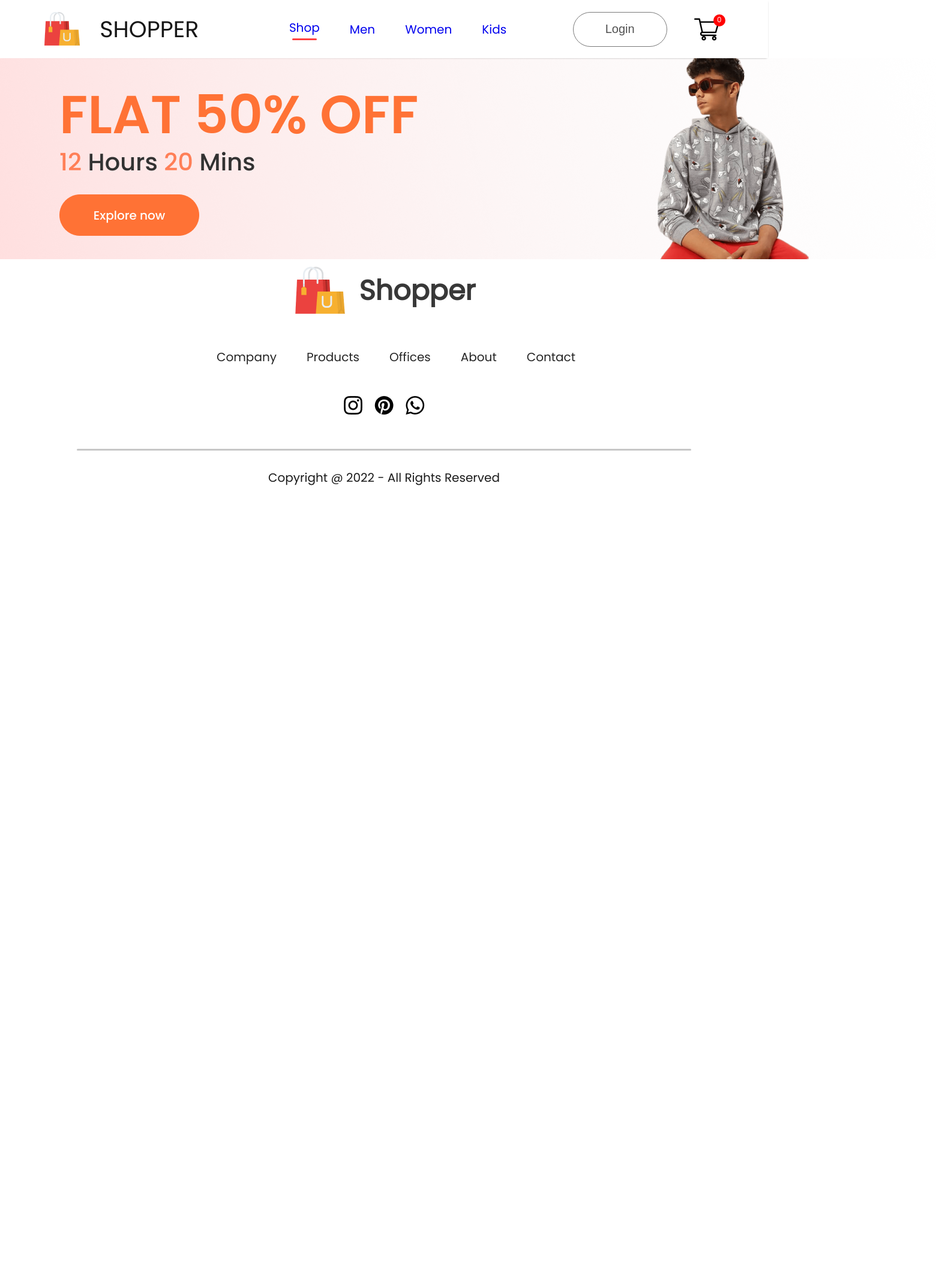
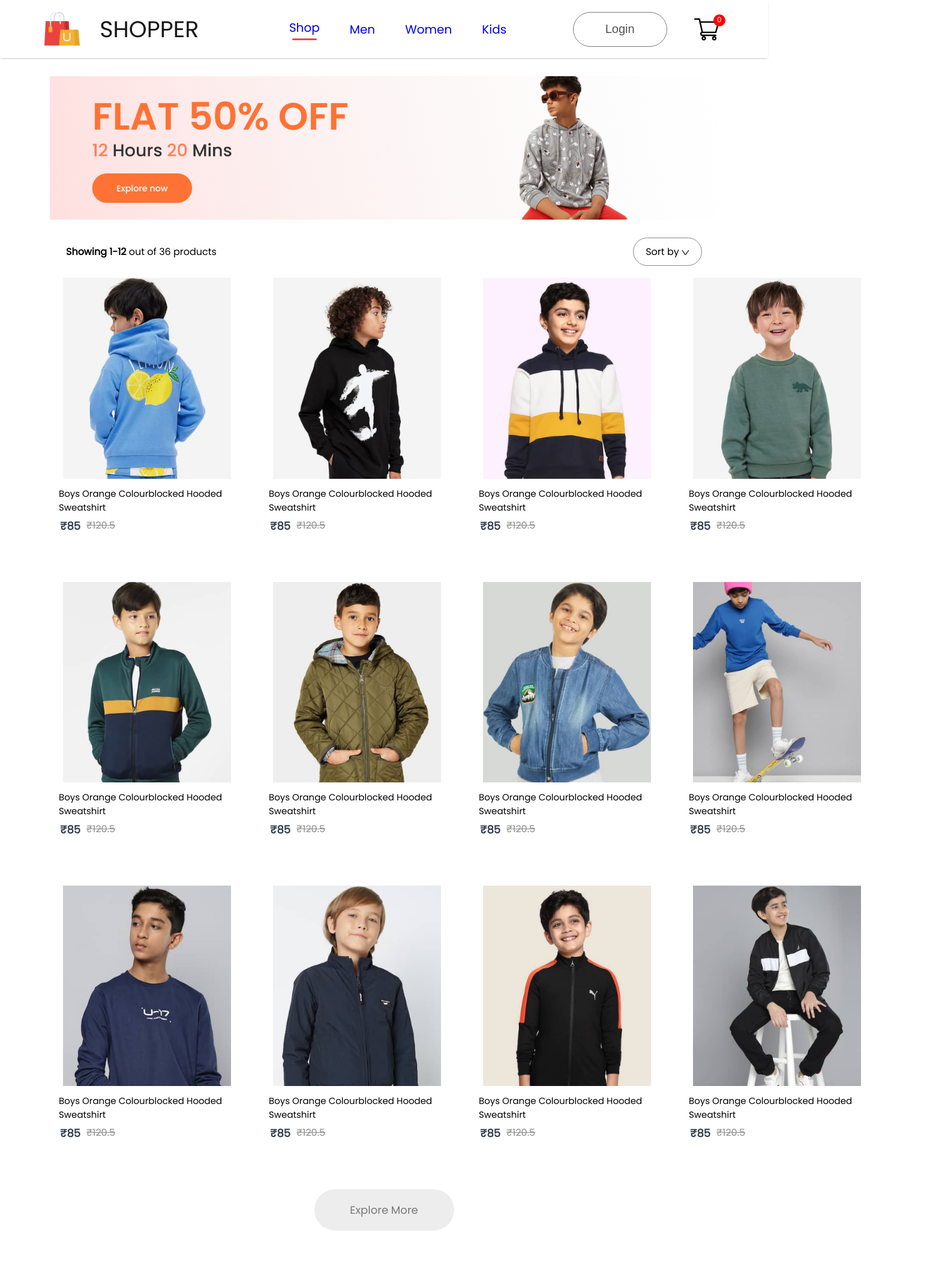
Before and after one commit to DileepChandra9597/E-Commerce-Website, a React (Create React App) app: page /kids in a window 1280 px wide. Shown: the top 2135 px of the page at 60% size, 1560 px wide, since content can reach past the window. Before the commit the page ends 841 px from the top, so only its background shows below. Built offline with nearby package versions, Linux system fonts and the light colour scheme.

Commit message:
feat: added shopcategory pages and made changes in item.css files

```diff
--- a/src/Components/Items/Item.css
+++ b/src/Components/Items/Item.css
@@ -6,11 +6,13 @@
     height: auto;
 }
 .item p{
-    margin: 6px 0px;
+    text-align: left;
+    margin: 6px 28px;
+    font-size: 15px;
 }
 .item-prices{
     display: flex;
-    margin-left: 50px;
+    margin-left: 30px;
 }
 .item-prices-new{
     color: #374151;
@@ -19,7 +21,7 @@
 }
 .item-prices-old{
     color: #8c8c8c;
-    font-size: 18px;
+    font-size: 16px;
     font-weight: 500;
     text-decoration: line-through;
     margin-left: 10px;
--- a/src/Context/ShopContext.jsx
+++ b/src/Context/ShopContext.jsx
@@ -1,5 +1,5 @@
 import React, {createContext} from "react";
-import all_product from '../Components/Assets/all_product'
+import all_product from '../Components/Assets/all_product';
 
 export const ShopContext = createContext(null);
 
--- a/src/Pages/CSS/ShopCategory.css
+++ b/src/Pages/CSS/ShopCategory.css
@@ -0,0 +1,38 @@
+.shopcategory-banner{
+    display: block;
+    margin: 30px auto;
+    width: 87%;
+}
+.shopcategory-indexsort{
+    display: flex;
+    margin: 0px 110px;
+    justify-content: space-between;
+    align-items: center;
+}
+.shopcategory-sort{
+    padding: 10px 20px;
+    border-radius: 40px;
+    border: 1px solid #888;
+}
+.shopcategory-indexsort p span{
+    font-weight: 600;
+}
+.shopcategory-products{
+    margin: 20px 70px;
+    display: grid;
+    grid-template-columns: 1fr 1fr 1fr 1fr;
+    row-gap: 80px;
+}
+.shopcategory-loadmore{
+    display: flex;
+    justify-content: center;
+    align-items: center;
+    margin: 80px auto;
+    width: 233px;
+    height: 69px;
+    border-radius: 75px;
+    background: #ededed;
+    color: #787878;
+    font-size: 18px;
+    font-weight: 500;
+}
--- a/src/Pages/ShopCategory.jsx
+++ b/src/Pages/ShopCategory.jsx
@@ -1,12 +1,36 @@
 import React, { useContext } from 'react'
 import './CSS/ShopCategory.css'
 import { ShopContext } from '../Context/ShopContext'
+import dropdown_icon from '../Components/Assets/dropdown_icon.png'
+import all_product from '../Components/Assets/all_product'
+import Item from '../Components/Items/Item'
 
 const ShopCategory = (props) => {
   //const {all_product} = useContext(ShopCategory);
   return (
     <div className='shop-category'>
-        <img src={props.banner} alt=''/>
+        <img className='shopcategory-banner' src={props.banner} alt=''/>
+        <div className="shopcategory-indexsort">
+          <p>
+            <span>Showing 1-12</span> out of 36 products
+          </p>
+          <div className="shopcategory-sort">
+            Sort by <img src={dropdown_icon} alt=''/>
+          </div>
+        </div>
+        <div className="shopcategory-products">
+          {all_product.map((item,i)=>{
+            if(props.category===item.category){
+              return <Item key={i} id={item.id} name={item.name} image={item.image} new_price={item.new_price} old_price={item.old_price}/>
+            }
+            else{
+              return null;
+            }
+          })}
+        </div>
+        <div className="shopcategory-loadmore">
+          Explore More
+        </div>
     </div>
   )
 }
```
